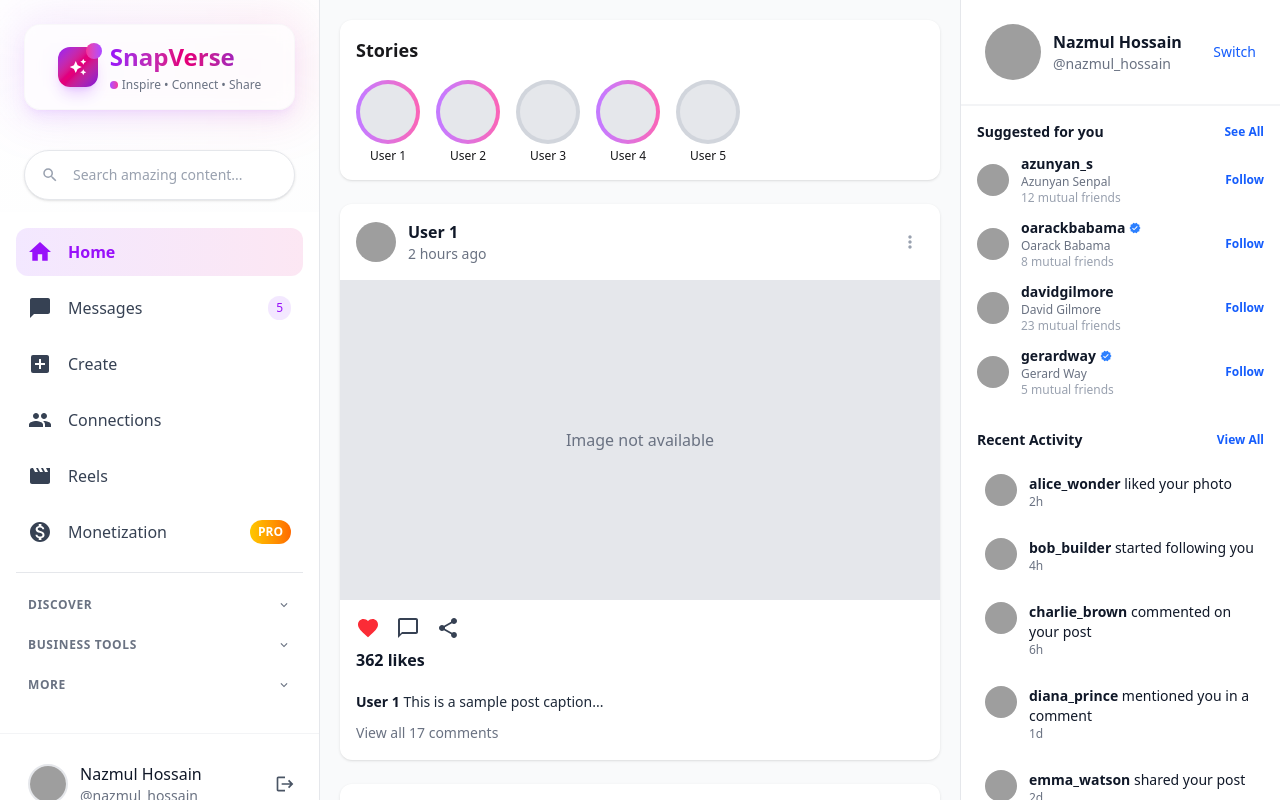
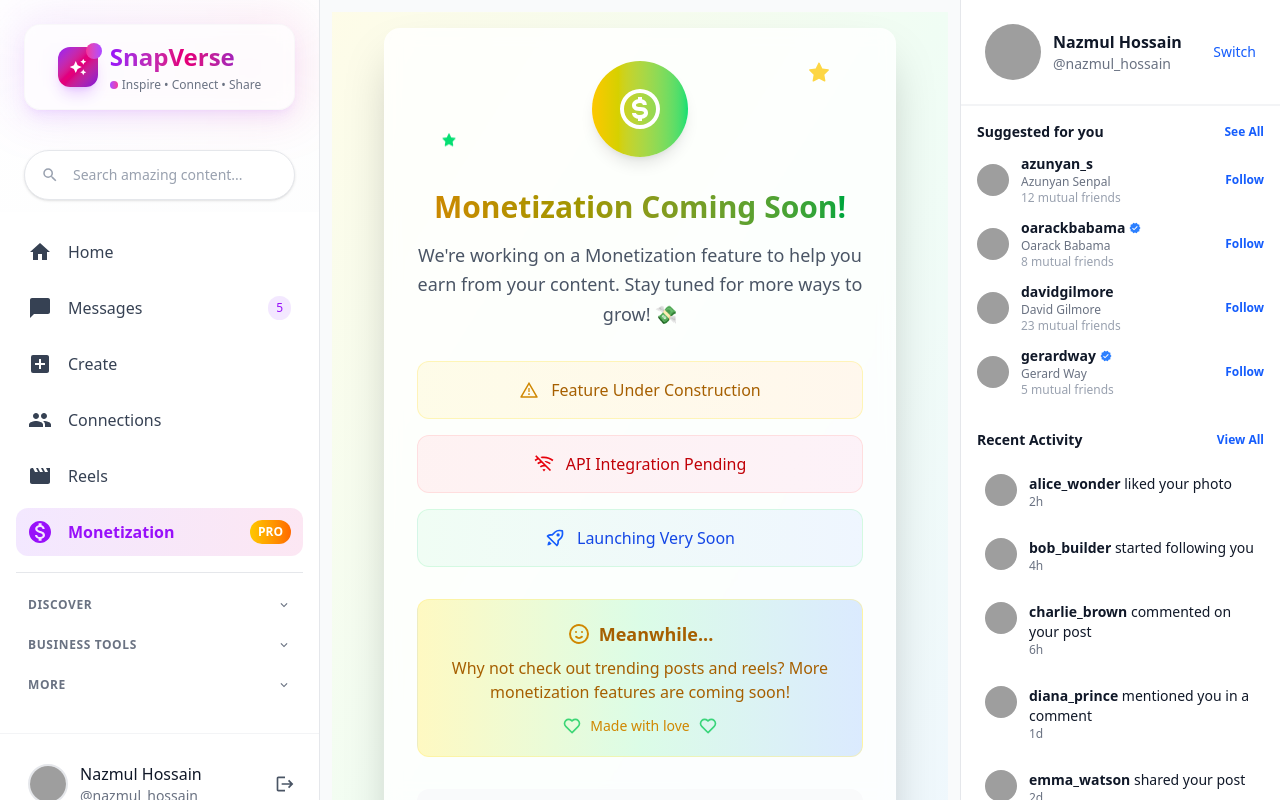
Before and after one commit to nazmulh24/SnapVerse, a React (Vite) app: page /monetization in a window 1280 px wide. Before the commit this address led to /. Built offline with nearby package versions, Linux system fonts and the light colour scheme; grey boxes are pictures that could not be loaded.

Commit message:
MonitizationPage done...

```diff
--- /dev/null
+++ b/src/pages/MonitizationPage.jsx
@@ -0,0 +1,101 @@
+import React from "react";
+import { BiDollarCircle, BiRocket, BiHeart, BiTime } from "react-icons/bi";
+import { AiOutlineWarning, AiFillStar } from "react-icons/ai";
+import { HiOutlineEmojiHappy } from "react-icons/hi";
+import { RiWifiOffLine } from "react-icons/ri";
+
+const MonitizationPage = () => {
+  return (
+    <div className="min-h-screen bg-gradient-to-br from-yellow-50 via-green-50 to-blue-50 flex items-center justify-center p-4">
+      <div className="max-w-lg w-full bg-white/80 backdrop-blur-sm rounded-2xl shadow-2xl border border-white/20 p-8 text-center">
+        {/* Main Icon with Animation */}
+        <div className="mb-8 relative">
+          <div className="w-24 h-24 bg-gradient-to-r from-yellow-400 to-green-400 rounded-full flex items-center justify-center mx-auto shadow-lg transform hover:scale-110 transition-transform duration-300">
+            <BiDollarCircle className="w-12 h-12 text-white" />
+          </div>
+          {/* Floating stars */}
+          <AiFillStar className="absolute top-0 right-8 w-6 h-6 text-yellow-400 animate-pulse" />
+          <AiFillStar className="absolute bottom-2 left-6 w-4 h-4 text-green-400 animate-bounce" />
+        </div>
+
+        {/* Title with Gradient */}
+        <h1 className="text-3xl font-bold bg-gradient-to-r from-yellow-600 to-green-600 bg-clip-text text-transparent mb-4">
+          Monetization Coming Soon!
+        </h1>
+
+        {/* Subtitle */}
+        <p className="text-gray-600 mb-8 leading-relaxed text-lg">
+          We're working on a Monetization feature to help you earn from your content. Stay tuned for more ways to grow! 💸
+        </p>
+
+        {/* Enhanced Status Cards */}
+        <div className="space-y-4 mb-8">
+          <div className="bg-gradient-to-r from-yellow-50 to-orange-50 border border-yellow-200/50 rounded-xl p-4 transform hover:scale-105 transition-transform duration-200">
+            <div className="flex items-center justify-center space-x-3">
+              <AiOutlineWarning className="w-5 h-5 text-yellow-600" />
+              <span className="text-yellow-700 font-medium">
+                Feature Under Construction
+              </span>
+            </div>
+          </div>
+
+          <div className="bg-gradient-to-r from-red-50 to-pink-50 border border-red-200/50 rounded-xl p-4 transform hover:scale-105 transition-transform duration-200">
+            <div className="flex items-center justify-center space-x-3">
+              <RiWifiOffLine className="w-5 h-5 text-red-600" />
+              <span className="text-red-700 font-medium">
+                API Integration Pending
+              </span>
+            </div>
+          </div>
+
+          <div className="bg-gradient-to-r from-green-50 to-blue-50 border border-green-200/50 rounded-xl p-4 transform hover:scale-105 transition-transform duration-200">
+            <div className="flex items-center justify-center space-x-3">
+              <BiRocket className="w-5 h-5 text-blue-600" />
+              <span className="text-blue-700 font-medium">
+                Launching Very Soon
+              </span>
+            </div>
+          </div>
+        </div>
+
+        {/* Enhanced Fun Message */}
+        <div className="bg-gradient-to-r from-yellow-100 via-green-100 to-blue-100 rounded-xl p-5 mb-8 border border-yellow-200/50">
+          <div className="flex items-center justify-center mb-2">
+            <HiOutlineEmojiHappy className="w-6 h-6 text-yellow-600 mr-2" />
+            <span className="font-bold text-yellow-700 text-lg">Meanwhile...</span>
+          </div>
+          <p className="text-yellow-700">
+            Why not check out trending posts and reels? More monetization features are coming soon!
+          </p>
+          <div className="flex items-center justify-center mt-3 space-x-2">
+            <BiHeart className="w-5 h-5 text-green-500 animate-pulse" />
+            <span className="text-sm text-yellow-600 font-medium">Made with love</span>
+            <BiHeart className="w-5 h-5 text-green-500 animate-pulse" />
+          </div>
+        </div>
+
+        {/* Enhanced Loading Section */}
+        <div className="bg-gray-50 rounded-xl p-6">
+          <div className="flex items-center justify-center space-x-3 mb-3">
+            <BiTime className="w-5 h-5 text-gray-500" />
+            <span className="text-gray-600 font-medium">Development Status</span>
+          </div>
+          {/* Progress Bar */}
+          <div className="w-full bg-gray-200 rounded-full h-2 mb-4">
+            <div className="bg-gradient-to-r from-yellow-400 to-green-400 h-2 rounded-full w-1/10 animate-pulse"></div>
+          </div>
+          {/* Animated Dots */}
+          <div className="flex items-center justify-center space-x-2 mb-3">
+            <div className="w-3 h-3 bg-gradient-to-r from-yellow-400 to-green-400 rounded-full animate-bounce"></div>
+            <div className="w-3 h-3 bg-gradient-to-r from-yellow-400 to-green-400 rounded-full animate-bounce" style={{ animationDelay: "0.1s" }}></div>
+            <div className="w-3 h-3 bg-gradient-to-r from-yellow-400 to-green-400 rounded-full animate-bounce" style={{ animationDelay: "0.2s" }}></div>
+          </div>
+          <p className="text-sm text-gray-500 font-medium">Building something incredible...</p>
+          <p className="text-xs text-gray-400 mt-1">0% Complete</p>
+        </div>
+      </div>
+    </div>
+  );
+};
+
+export default MonitizationPage;
--- a/src/routes/AppRoutes.jsx
+++ b/src/routes/AppRoutes.jsx
@@ -11,6 +11,7 @@ import GroupsPage from "../pages/GroupsPage";
 import ShopPage from "../pages/ShopPage";
 import CreatePage from "../pages/CreatePage";
 import ConnectionPage from "../pages/ConnectionPage";
+import MonitizationPage from "../pages/MonitizationPage";
 
 const AppRoutes = () => {
   return (
@@ -22,10 +23,12 @@ const AppRoutes = () => {
         <Route path="/create" element={<CreatePage />} />
         <Route path="/connections" element={<ConnectionPage />} />
         <Route path="/reels" element={<ReelsPage />} />
-        <Route path="/activity" element={<ActivityPage />} />
+        <Route path="/monetization" element={<MonitizationPage />} />
+
         <Route path="/explore" element={<ExplorePage />} />
         <Route path="/events" element={<EventsPage />} />
         <Route path="/groups" element={<GroupsPage />} />
+        <Route path="/activity" element={<ActivityPage />} />
         <Route path="/shop" element={<ShopPage />} />
         <Route path="/account" element={<AccountPage />} />
 
```
